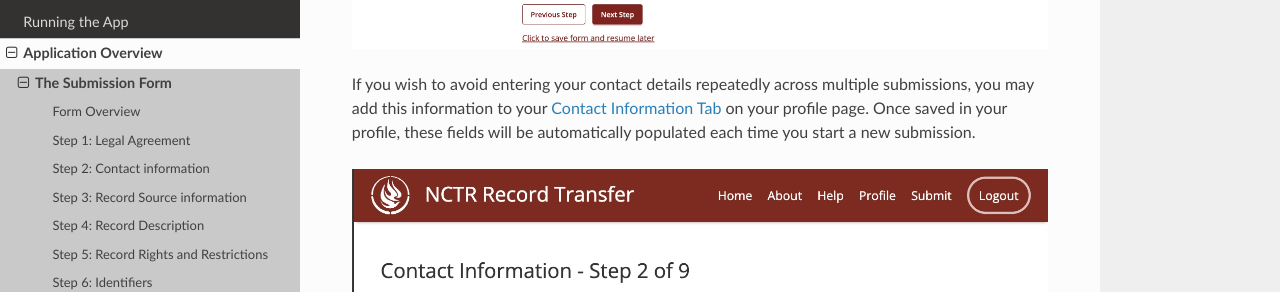
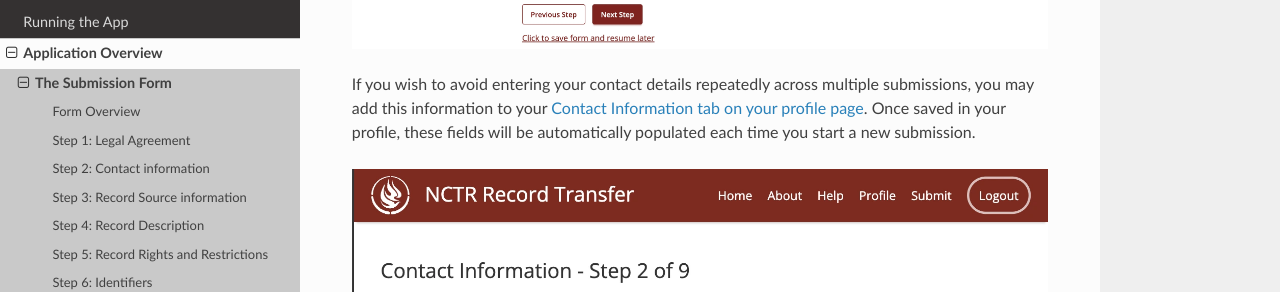
Before and after one commit to NationalCentreTruthReconciliation/Secure-Record-Transfer, a Sphinx documentation site: the page built from docs/application_overview/submission-form.rst, in a window 1280 px wide and 900 px high, scrolled down 2361 px. Shown: the part 159-451 px from the top of the window. Built offline with Sphinx 7.4.7 and the Read the Docs theme 3.1.0, drawn with Linux system fonts in a browser that asks for light colours; part of the change alters nothing that is shown.

```diff
--- a/docs/application_overview/submission-form.rst
+++ b/docs/application_overview/submission-form.rst
@@ -62,7 +62,7 @@ This step gathers contact information from the donor.
 .. image:: images/submission_step_2.webp
     :alt: Step 2 of the submission form
 
-If you wish to avoid entering your contact details repeatedly across multiple submissions, you may add this information to your :ref:`Contact Information Tab` on your profile page. Once saved in your profile, these fields will be automatically populated each time you start a new submission.
+If you wish to avoid entering your contact details repeatedly across multiple submissions, you may add this information to your :ref:`Contact Information tab on your profile page <user-profile-contact-info>`. Once saved in your profile, these fields will be automatically populated each time you start a new submission.
 
 .. image:: images/submission_step_2_prefilled.webp
     :alt: Step 2 of the submission form prefilled
```
